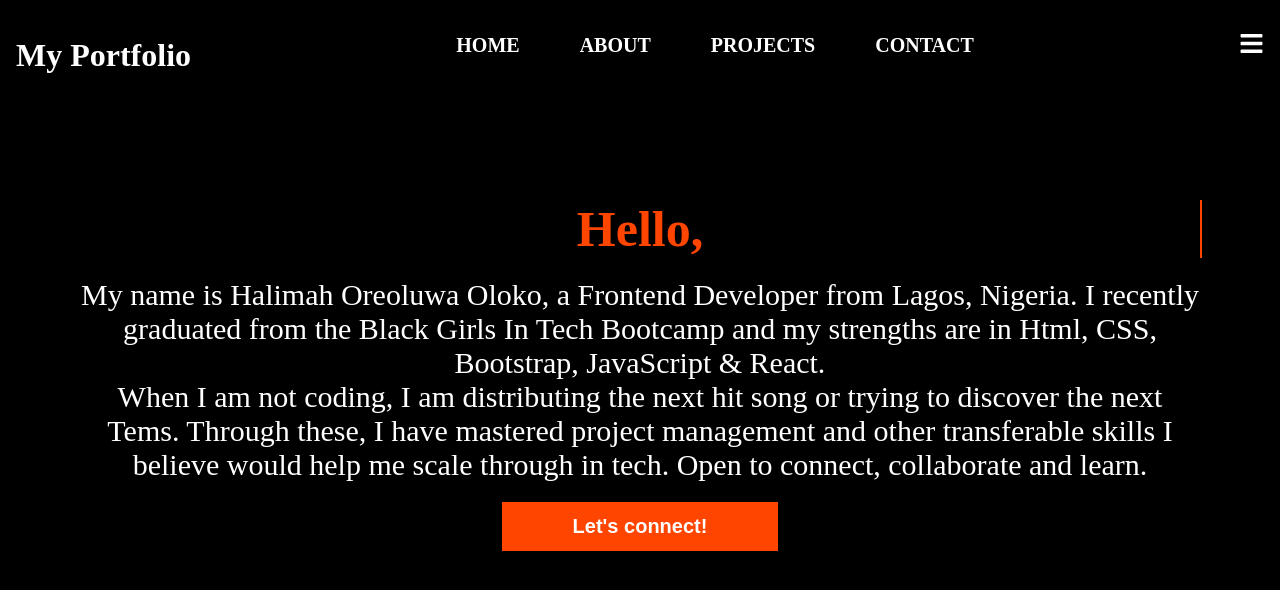
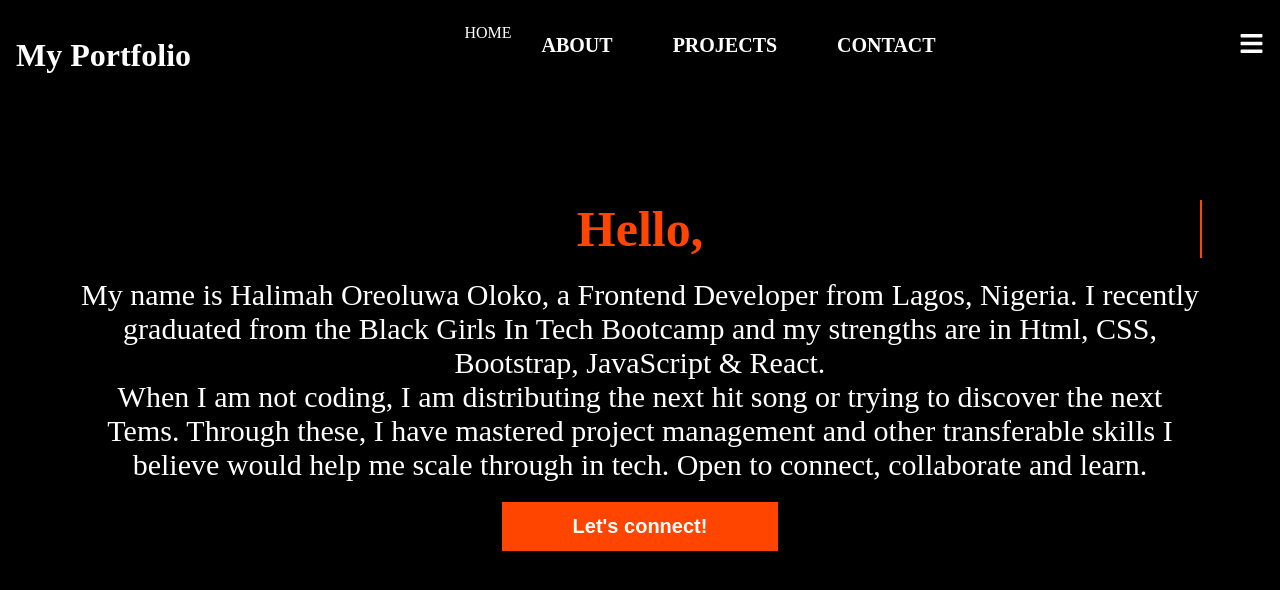
Before and after one commit to Leemah-ctrl/my-first-portfolio, a React (Create React App) app: page /About in a window 1280 px wide. Shown: the top 590 px of the page. Built offline with nearby package versions, Linux system fonts and the light colour scheme.

Commit message:
Update Navbar.js

```diff
--- a/src/Component/Navbar.js
+++ b/src/Component/Navbar.js
@@ -25,10 +25,10 @@ window.addEventListener("scroll",changeColor);
 
   return (
     <div className={color? "header hearder-bg" : "header"}>
-            <Link to ="#"> <h1>My Portfolio</h1></Link>
+            <Link to ="/"> <h1>My Portfolio</h1></Link>
           <ul className= {click? "me-auto active" : "me-auto" }>
             <li>
-              <Link>HOME</Link>
+              <p>HOME</p>
             </li>
 
             <li>
```
